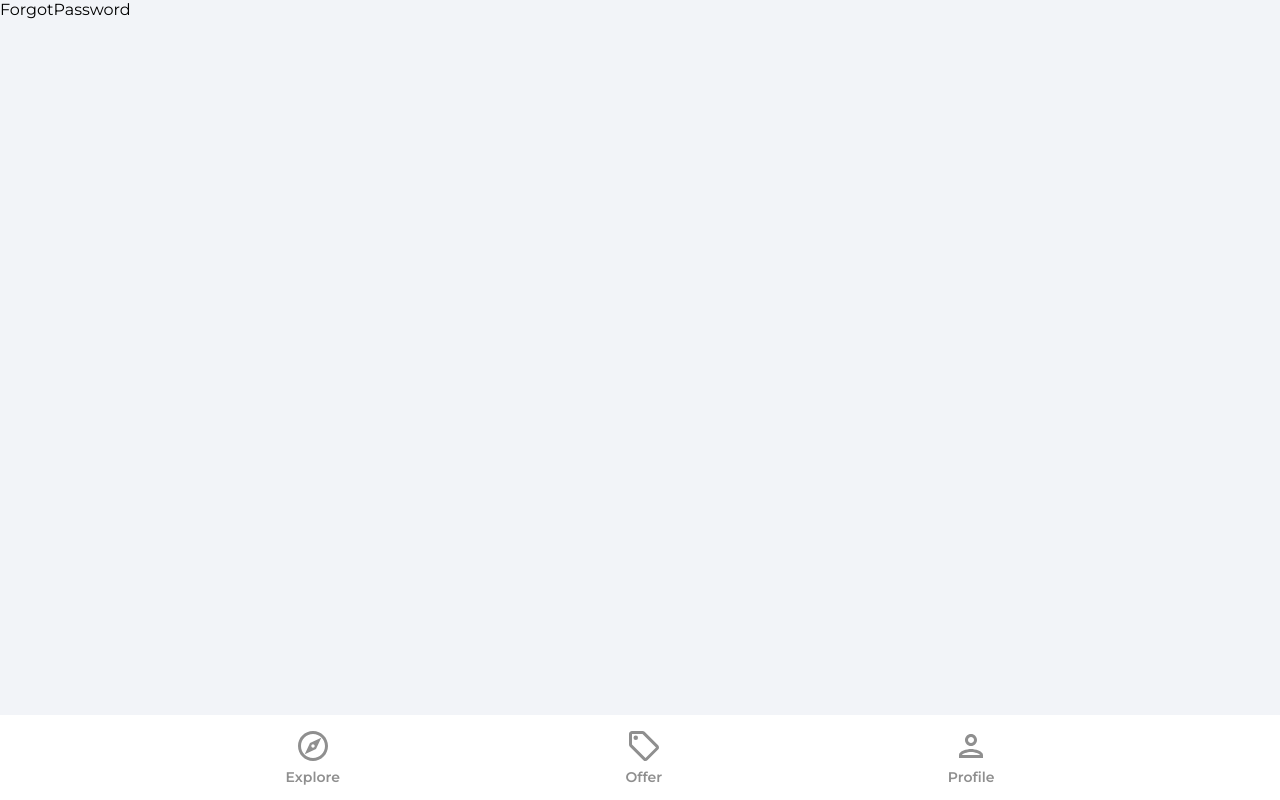
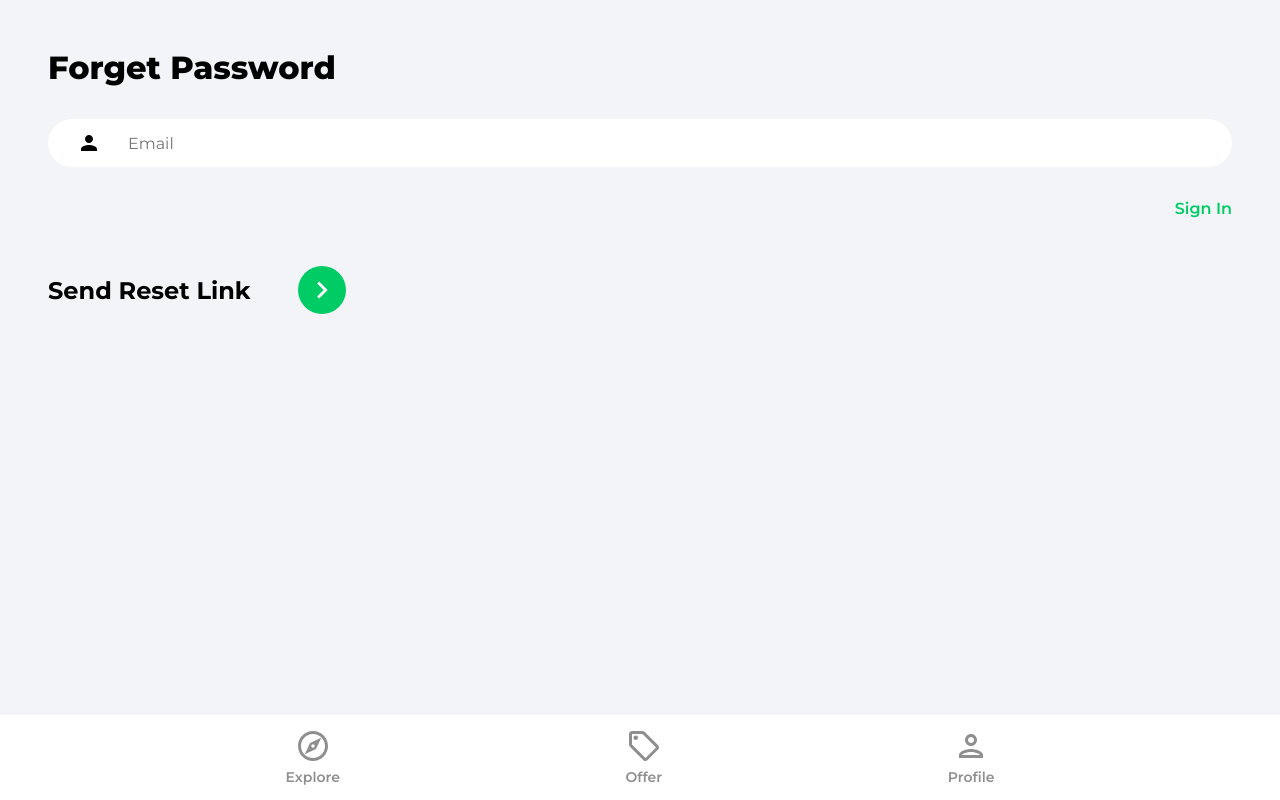
Before and after one commit to Farjana0313/house-marketplace, a React (Create React App) app: page /forgot-password in a window 1280 px wide. Built offline with nearby package versions, Linux system fonts and the light colour scheme.

Commit message:
forget pass

```diff
--- a/src/pages/ForgotPassword.jsx
+++ b/src/pages/ForgotPassword.jsx
@@ -1,8 +1,47 @@
-import React from 'react'
+import { useState } from "react"
+
+import { Link } from "react-router-dom"
+import { getAuth, sendPasswordResetEmail } from "firebase/auth"
+import { toast } from 'react-toastify'
+import { ReactComponent as ArrowRightIcon } from '../assets/svg/keyboardArrowRightIcon.svg'
 
 function ForgotPassword() {
+  const [email, setEmail] = useState('')
+
+  const onChange = (e) => {
+    console.log(e.target.value);
+    setEmail(e.target.value);
+  }
+  const onSubmit = async (e) => {
+    e.preventDefault();
+    try {
+      const auth = getAuth()
+      await sendPasswordResetEmail(auth, email)
+      toast.success("Email was sent")
+    } catch (error) {
+      toast.error('Could not send reset email')
+    }
+  }
+
+
   return (
-    <div>ForgotPassword</div>
+    <div className="pageContainer">
+      <header>
+        <p className="pageHeader">Forget Password</p>
+      </header>
+      <main>
+        <form action="" onSubmit={onSubmit}>
+          <input type="email" className="emailInput" placeholder="Email" id="email" value={email} onChange={onChange} />
+          <Link className="forgotPasswordLink" to='/sign-in'> Sign In </Link>
+          <div className="signInBar">
+            <div className="signInText">Send Reset Link</div>
+            <button className="signInButton">
+              <ArrowRightIcon fill="#fff" width='34px' height="34px" />
+            </button>
+          </div>
+        </form>
+      </main>
+    </div>
   )
 }
 
```
